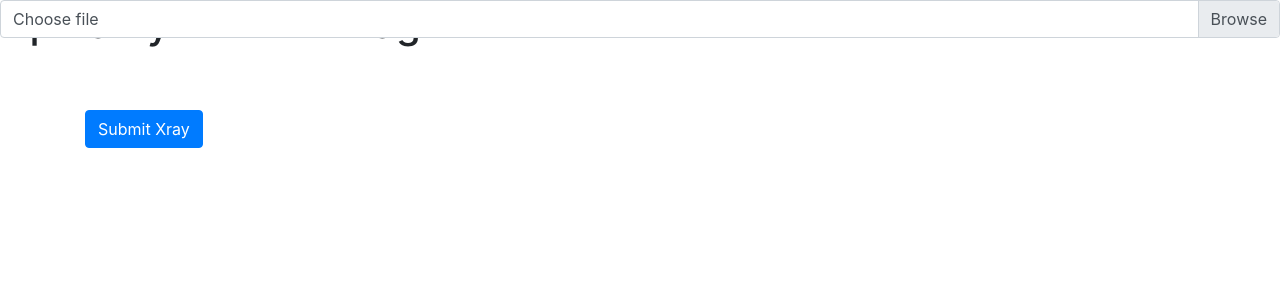
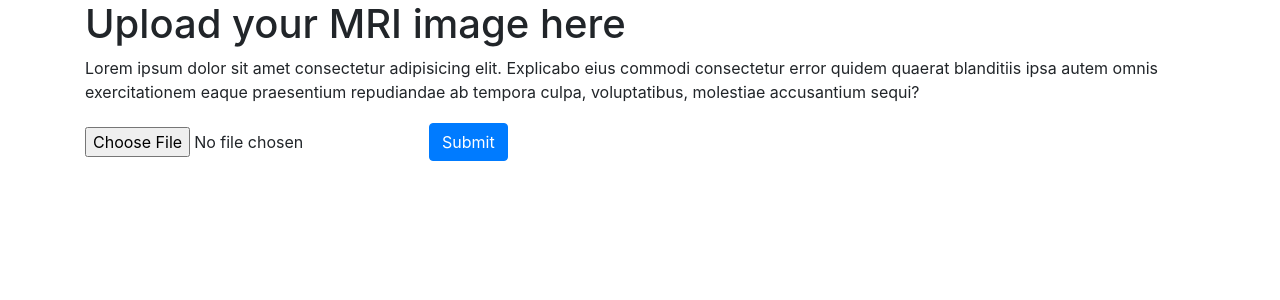
Before and after one commit to adonese/mri, a Flask app: page / in a window 1280 px wide. Shown: the top 300 px of the page. Run offline with Flask 2, Linux system fonts and the light colour scheme; some libraries are stand-ins or nearby versions.

Commit message:
fixing html template

```diff
--- a/templates/index.html
+++ b/templates/index.html
@@ -11,15 +11,20 @@
     <title>Simple Xray analyzer build on deep learning model</title>
   </head>
   <body>
-    <h1>Upload your MRI image here</h1>
+
+
 
     <div class="container">
-      <form method="post" action="/predict" enctype="multipart/form-data">
-        <div class="form-group">
-          <input type="file" class="custom-file-input" id="image" name=file>
-          <label class="custom-file-label" for="image">Choose file</label>
+      <h1>Upload your MRI image here</h1>
+      <p>Lorem ipsum dolor sit amet consectetur adipisicing elit. Explicabo eius commodi consectetur error quidem quaerat blanditiis ipsa autem omnis exercitationem eaque praesentium repudiandae ab tempora culpa, voluptatibus, molestiae accusantium sequi?
+      </p>
+      <form class="form-inline" action="/predict" method="post" enctype="multipart/form-data">
+        <div class="form-group mb-2">
+          <label for="staticEmail2" class="sr-only">Upload your Xray image</label>
+          <input type="file" readonly class="form-control-plaintext" id="staticEmail2" name="file">
         </div>
-        <button class="btn btn-primary" type="submit">Submit Xray</button>
+
+        <button type="submit" class="btn btn-primary mb-2">Submit</button>
       </form>
     </div>
 
--- a/templates/result.html
+++ b/templates/result.html
@@ -13,7 +13,10 @@
   <body>
     <h1>Upload your MRI image here</h1>
 
-    <p>The result is: {{data}}</p>
+    <div class="container">
+      <p>The result is: {{data}}</p>
+
+    </div>
 
     <!-- Optional JavaScript -->
     <!-- jQuery first, then Popper.js, then Bootstrap JS -->
```
